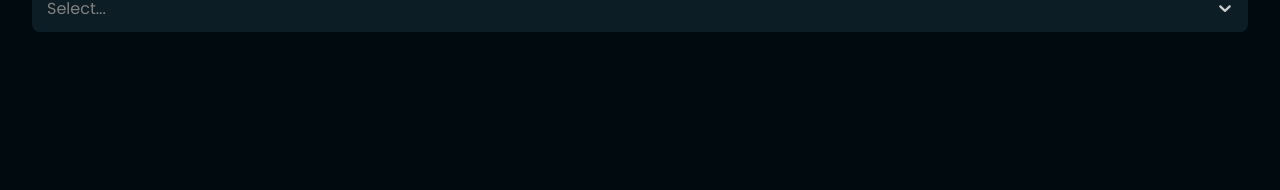
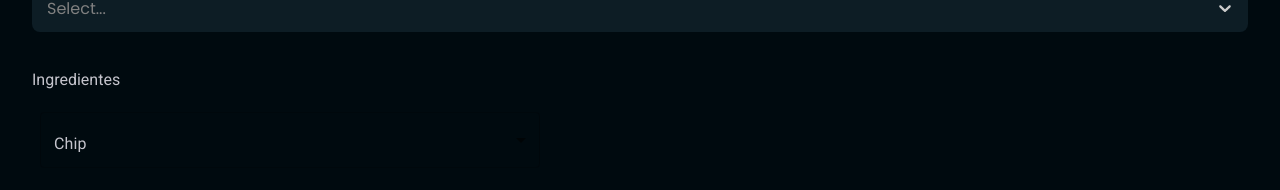
Before and after one commit to SergioRSanchez/food-explorer-web, a React (Vite) app: page / in a window 1280 px wide. Shown: the part 536-726 px from the top of the page. Built offline with nearby package versions, Linux system fonts and the light colour scheme.

Commit message:
feat: start creating multiple select input Component

```diff
--- a/package.json
+++ b/package.json
@@ -10,6 +10,10 @@
     "preview": "vite preview"
   },
   "dependencies": {
+    "@emotion/react": "^11.11.3",
+    "@emotion/styled": "^11.11.0",
+    "@mui/material": "^5.15.7",
+    "@mui/styled-engine-sc": "^6.0.0-alpha.15",
     "react": "^18.2.0",
     "react-dom": "^18.2.0",
     "react-icons": "^5.0.1",
--- /dev/null
+++ b/src/components/MultiSelectInput/index.jsx
@@ -0,0 +1,181 @@
+import { useTheme } from '@mui/material/styles';
+import Box from '@mui/material/Box';
+import OutlinedInput from '@mui/material/OutlinedInput';
+import InputLabel from '@mui/material/InputLabel';
+import MenuItem from '@mui/material/MenuItem';
+import FormControl from '@mui/material/FormControl';
+import Select from '@mui/material/Select';
+import Chip from '@mui/material/Chip';
+import { useState } from 'react';
+
+const ITEM_HEIGHT = 48;
+const ITEM_PADDING_TOP = 8;
+const MenuProps = {
+  PaperProps: {
+    style: {
+      maxHeight: ITEM_HEIGHT * 4.5 + ITEM_PADDING_TOP,
+      width: 250,
+    },
+  },
+};
+
+const names = [
+  'Oliver Hansen',
+  'Van Henry',
+  'April Tucker',
+  'Ralph Hubbard',
+  'Omar Alexander',
+  'Carlos Abbott',
+  'Miriam Wagner',
+  'Bradley Wilkerson',
+  'Virginia Andrews',
+  'Kelly Snyder',
+];
+
+function getStyles(name, personName, theme) {
+  return {
+    fontWeight:
+      personName.indexOf(name) === -1
+        ? theme.typography.fontWeightRegular
+        : theme.typography.fontWeightMedium,
+  };
+}
+
+export function MultiSelectInput() {
+  const theme = useTheme();
+  const [personName, setPersonName] = useState([]);
+
+  const handleChange = (event) => {
+    const {
+      target: { value },
+    } = event;
+    setPersonName(
+      // On autofill we get a stringified value.
+      typeof value === 'string' ? value.split(',') : value,
+    );
+  };
+
+  return (
+    <div>
+      <FormControl sx={{ m: 1, width: 500 }}>
+        <InputLabel id="demo-multiple-chip-label">Chip</InputLabel>
+        <Select
+          labelId="demo-multiple-chip-label"
+          id="demo-multiple-chip"
+          multiple
+          value={personName}
+          onChange={handleChange}
+          input={<OutlinedInput id="select-multiple-chip" label="Chip" />}
+          renderValue={(selected) => (
+            <Box sx={{ display: 'flex', flexWrap: 'wrap', gap: 3.5 }}>
+              {selected.map((value) => (
+                <Chip key={value} label={value} sx={{ color: 'white', backgroundColor: 'primary.main', borderRadius: '8px' }} />
+              ))}
+            </Box>
+          )}
+          MenuProps={MenuProps}
+        >
+          {names.map((name) => (
+            <MenuItem
+              key={name}
+              value={name}
+              style={getStyles(name, personName, theme)}
+            >
+              {name}
+            </MenuItem>
+          ))}
+        </Select>
+      </FormControl>
+    </div>
+  );
+}
+
+// // import { Theme, useTheme } from '@mui/material/styles';
+
+// import Box from '@mui/material/Box';
+// import OutlinedInput from '@mui/material/OutlinedInput';
+// import InputLabel from '@mui/material/InputLabel';
+// import MenuItem from '@mui/material/MenuItem';
+// import FormControl from '@mui/material/FormControl';
+// import Select from '@mui/material/Select';
+// import Chip from '@mui/material/Chip';
+
+
+// import { Container } from './styles';
+// import { useState } from 'react';
+
+// const ITEM_HEIGHT = 48;
+// const ITEM_PADDING_TOP = 8;
+// const MenuProps = {
+//   PaperProps: {
+//     style: {
+//       maxHeight: ITEM_HEIGHT * 4.5 + ITEM_PADDING_TOP,
+//       width: 250,
+//     },
+//   },
+// };
+
+// function getStyles(name, personName, theme) {
+//   return {
+//     fontWeight:
+//       personName.indexOf(name) === -1
+//         ? theme.typography.fontWeightRegular
+//         : theme.typography.fontWeightMedium,
+//   };
+// }
+
+// export function MultiSelectInput() {
+//   const ingredients = [
+//     'Pão Naan',
+//     'Gergelim',
+//     'Cebola',
+//     'Alface',
+//     'Tomate',
+//   ];
+
+//   const [ingredientsList, setIngredientsList] = useState([]);
+
+//   const handleChange = () => {
+//     const {
+//       target: { value },
+//     } = event;
+//     setIngredientsList(
+//       // On autofill we get a stringified value.
+//       typeof value === 'string' ? value.split(',') : value
+//     );
+//   };
+
+//   return (
+//     <Container>
+//       <FormControl sx={{ m: 1, width: 300 }}>
+//         <InputLabel id="demo-multiple-chip-label">Chip</InputLabel>
+//         <Select
+//           labelId='demo-multiple-chip-label'
+//           id='demo-multiple-chip'
+//           multiple
+//           value={ingredientsList}
+//           onChange={handleChange}
+//           input={<OutlinedInput id="select-multiple-chip" label="Chip" />}
+//           renderValue={(selected) => (
+//             <Box sx={{ display: 'flex', flexWrap: 'wrap', gap: 0.5 }}>
+//               {selected.map((value) => (
+//                 <Chip key={value} label={value} />
+//               ))}
+//             </Box>
+//           )}
+//           MenuProps={MenuProps}
+//         >
+//           {ingredients.map((name) => (
+//             <MenuItem
+//               key={name}
+//               value={name}
+//             // style={getStyles(name, ingredientsList)}
+//             >
+//               {name}
+//             </MenuItem>
+//           ))}
+//         </Select>
+//       </FormControl>
+//     </Container>
+//   )
+// }
--- /dev/null
+++ b/src/components/MultiSelectInput/styles.js
@@ -0,0 +1,3 @@
+import styled from 'styled-components';
+
+export const Container = styled.div``;
--- a/src/pages/NewMeal/index.jsx
+++ b/src/pages/NewMeal/index.jsx
@@ -5,6 +5,7 @@ import { Header } from '../../components/Header';
 import { BackButton } from '../../components/BackButton';
 import { Input } from '../../components/Input';
 import { SelectInput } from '../../components/SelectInput';
+import { MultiSelectInput } from '../../components/MultiSelectInput';
 
 import { Container, Content, Form } from './styles';
 
@@ -51,6 +52,11 @@ export function NewMeal() {
             setSelectedOption={setSelectedOption}
           />
 
+          <label htmlFor="ingredients">Ingredientes</label>
+          <MultiSelectInput
+            id="ingredients"
+          />
+
         </Form>
       </Content>
     </Container>
--- /dev/null
+++ b/webpack.config.js
@@ -0,0 +1,8 @@
+module.exports = {
+  //...
++ resolve: {
+  +    alias: {
+    +      '@mui/styled-engine': '@mui/styled-engine-sc'
+      +    },
+  +  },
+};
```
Also changed, not shown: 1 other file (tests, documents, lock files or other folders).
